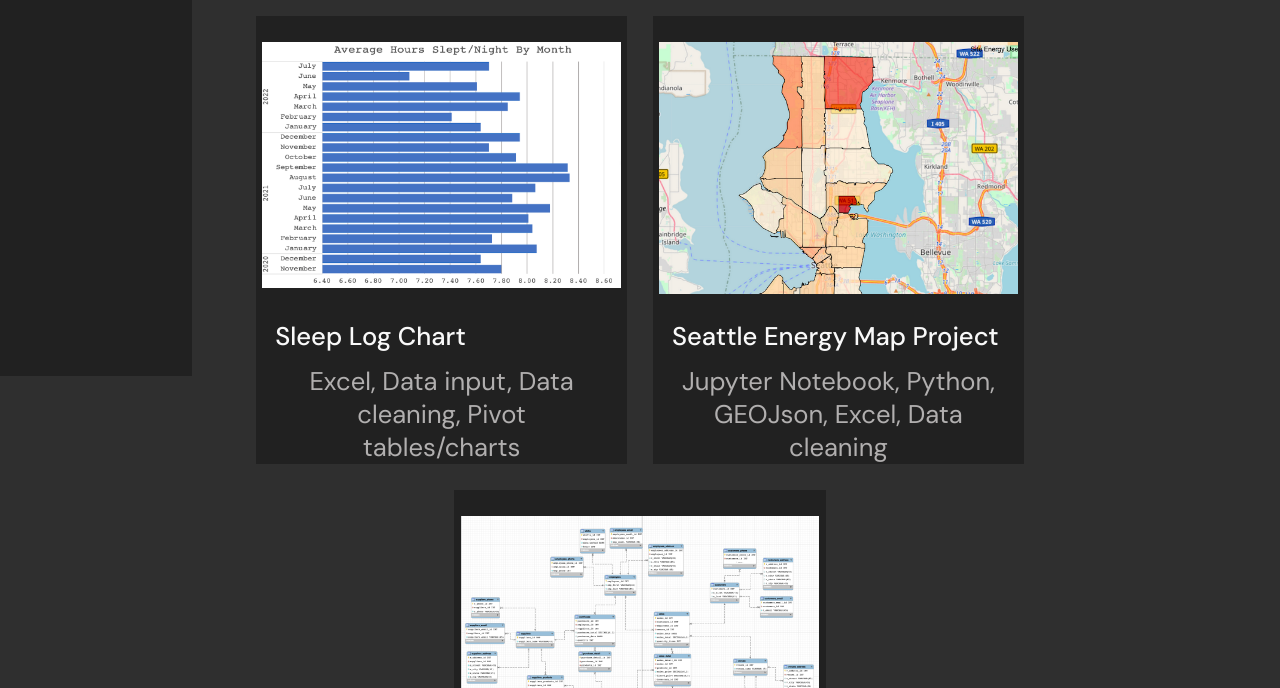
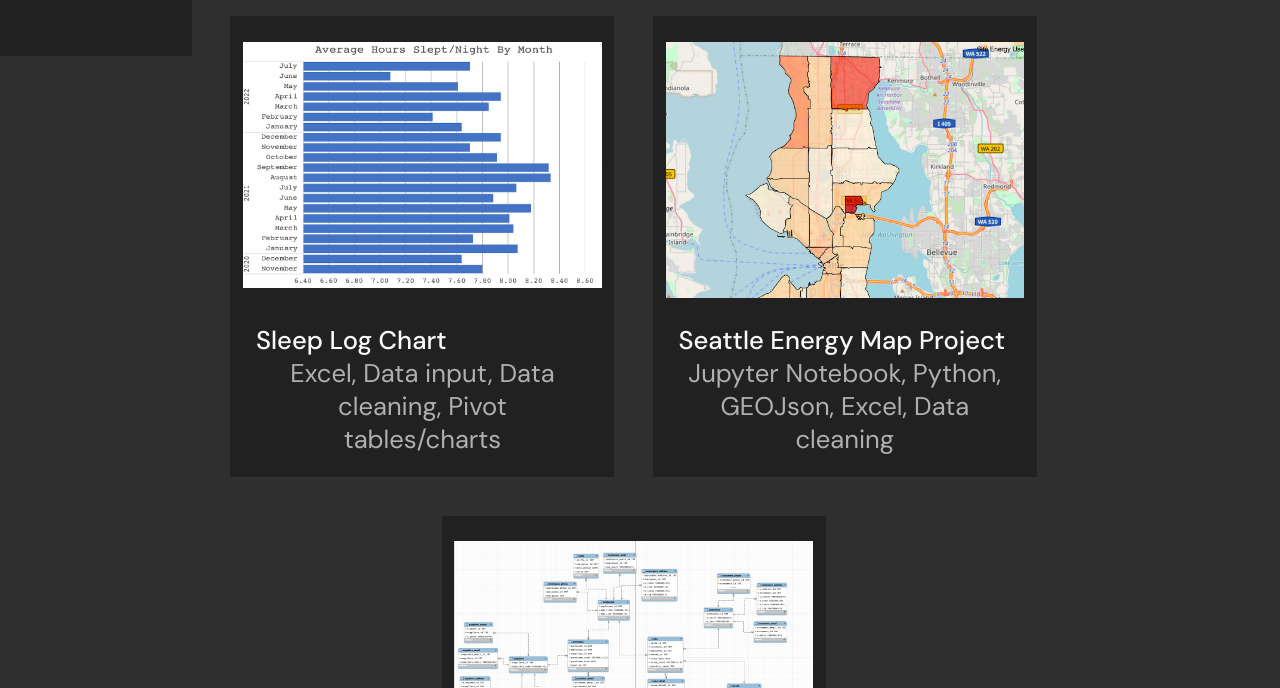
Before and after one commit to aurorh/aurorh.github.io, a plain HTML site: page index.html in a window 1280 px wide. Shown: the part 712-1400 px from the top of the page. Drawn offline with Linux system fonts and the light colour scheme.

Commit message:
Update styles.css

```diff
--- a/styles.css
+++ b/styles.css
@@ -128,7 +128,7 @@ text-align:center;
 margin-top:0;
 margin-bottom: 20vw;
 position:absolute;
-height: 75vw;
+height: 50vw;
 background-color:var(--gray-400);
 left:0;
 }
@@ -195,10 +195,10 @@ section.about-me p {
 
 
 section.projects {
-    width:60%;
+    width:65%;
     position: absolute;
     text-align:center;
-    right:20vw;
+    right:18vw;
     align-items: center;
     margin-bottom: 10vw;
     top: 50vw;
@@ -223,16 +223,18 @@ section.projects h1 {
 }
 
 div.cards {
-    display: flex;
+    display:flex;
     justify-content: center;
     flex-wrap: wrap;
-    gap: 2vw;
+    gap: 3vw;
+    column-count:2;
+    flex-direction:row;
 
 }
 
 div.card {
-    width: 29vw;
-    height: 35vw;
+    width: 30vw;
+    height: 36vw;
     display: flex;
     flex-direction: column;
     align-items: center;
@@ -258,10 +260,11 @@ div.cards div.card div.description-project {
     align-items: flex-start;
 }
 
-div.cards div.card div.description-project span.title-project {
+div.cards div.card div.description-project span.title-project a {
     font-size: 2vw;
     font-weight: 500;
     margin-bottom: 1vw;
+    text-align:center;
 }
 
 div.cards div.card span.tag-project {
```
